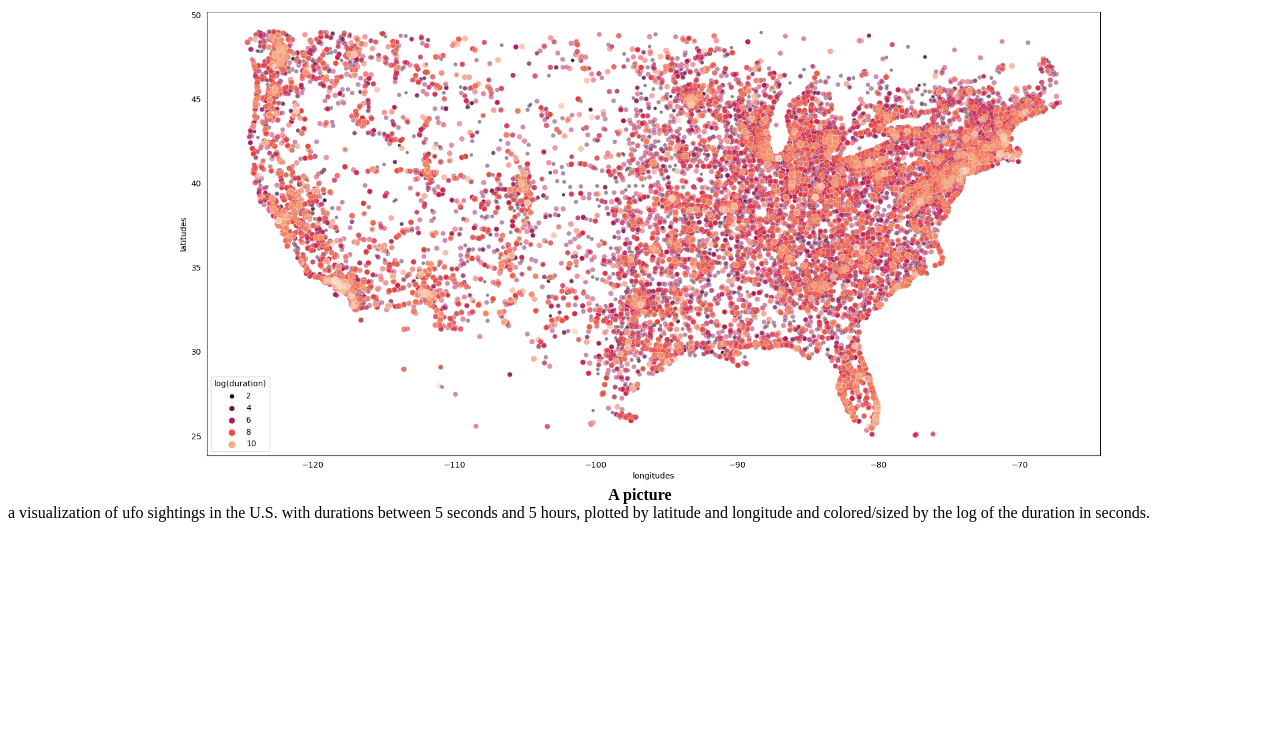
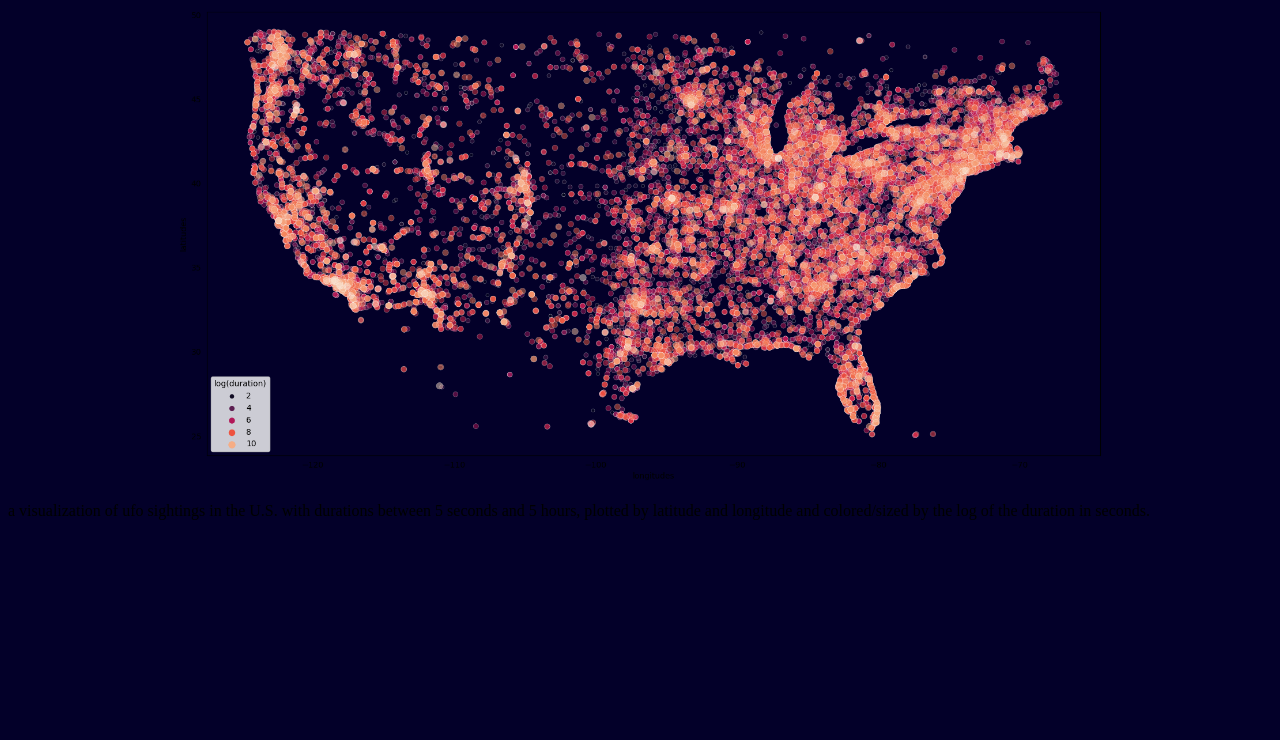
Before and after one commit to oeschutz/cs_241_project, a plain HTML site: page index.html in a window 1280 px wide. Shown: the part 60-800 px from the top of the page. Drawn offline with Linux system fonts and the light colour scheme.

Commit message:
Update index.html

```diff
--- a/index.html
+++ b/index.html
@@ -1,7 +1,8 @@
+<body bgcolor = "#030029">
 <h1>Data Visualization</h1>
 <center>
   <img src = "test_us9.png" height = 480px>
-  <br><strong>A picture</strong>
 </center>
-<body> a visualization of ufo sightings in the U.S. with durations between 5 seconds and 5 hours, plotted by latitude and longitude and colored/sized by the
-log of the duration in seconds.</body>
+
+<p> a visualization of ufo sightings in the U.S. with durations between 5 seconds and 5 hours, plotted by latitude and longitude and colored/sized by the
+log of the duration in seconds.</p>
```
